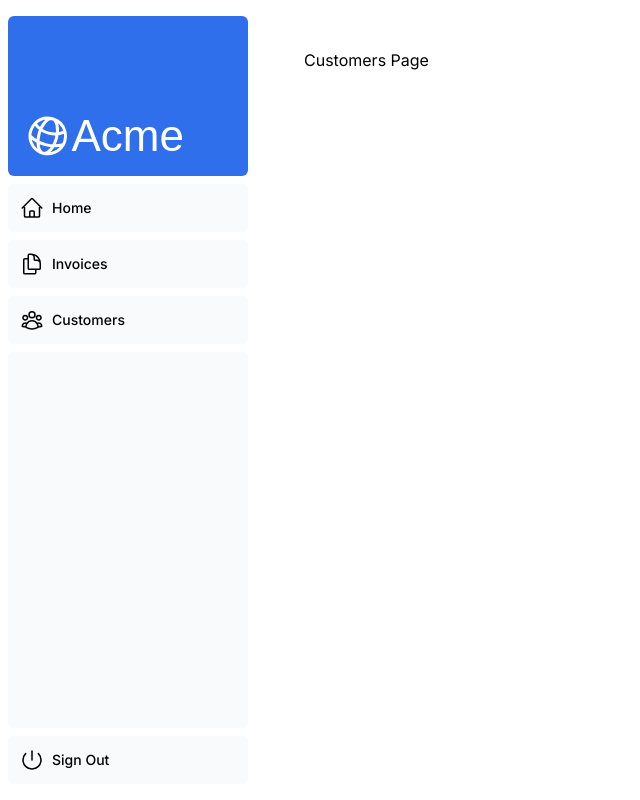
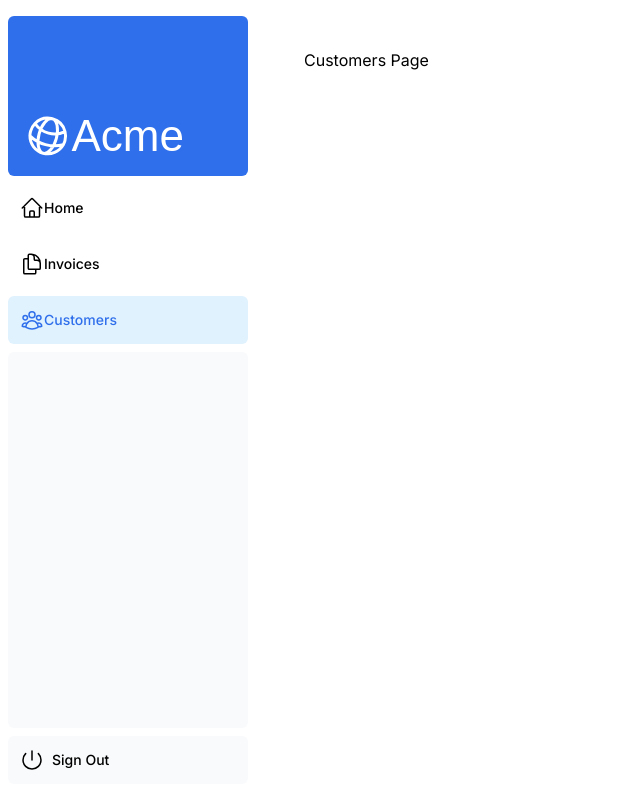
Before and after one commit to madbon/nextjs-dashboard, a Next.js app: page /dashboard/customers in a window 1280 px wide. Shown: the whole page, without its empty margins (0-640 px from the left). Built offline with nearby package versions, Linux system fonts and the light colour scheme; a web font is replaced by a local one.

Commit message:
navigation the different pages without loading the whole page. Showing active links using usePathname (next/navigation)

```diff
--- a/app/ui/dashboard/nav-links.tsx
+++ b/app/ui/dashboard/nav-links.tsx
@@ -1,8 +1,14 @@
+'use client';
+
 import {
   UserGroupIcon,
   HomeIcon,
   DocumentDuplicateIcon,
 } from '@heroicons/react/24/outline';
+
+import Link from 'next/link';
+import { usePathname } from 'next/navigation';
+import clsx from 'clsx'
 
 // Map of links to display in the side navigation.
 // Depending on the size of the application, this would be stored in a database.
@@ -17,19 +23,28 @@ const links = [
 ];
 
 export default function NavLinks() {
+  const pathname = usePathname();
+
   return (
     <>
       {links.map((link) => {
         const LinkIcon = link.icon;
         return (
-          <a
+          <Link
             key={link.name}
             href={link.href}
-            className="flex h-[48px] grow items-center justify-center gap-2 rounded-md bg-gray-50 p-3 text-sm font-medium hover:bg-sky-100 hover:text-blue-600 md:flex-none md:justify-start md:p-2 md:px-3"
+            className={
+              clsx(
+                'flex h-[48px] items-center justify-start rounded-md p-3 text-sm font-medium hover:bg-sky-100 hover:text-blue-600',
+                {
+                  'bg-sky-100 text-blue-600': pathname === link.href
+                },
+              )
+            }
           >
             <LinkIcon className="w-6" />
             <p className="hidden md:block">{link.name}</p>
-          </a>
+          </Link>
         );
       })}
     </>
```
